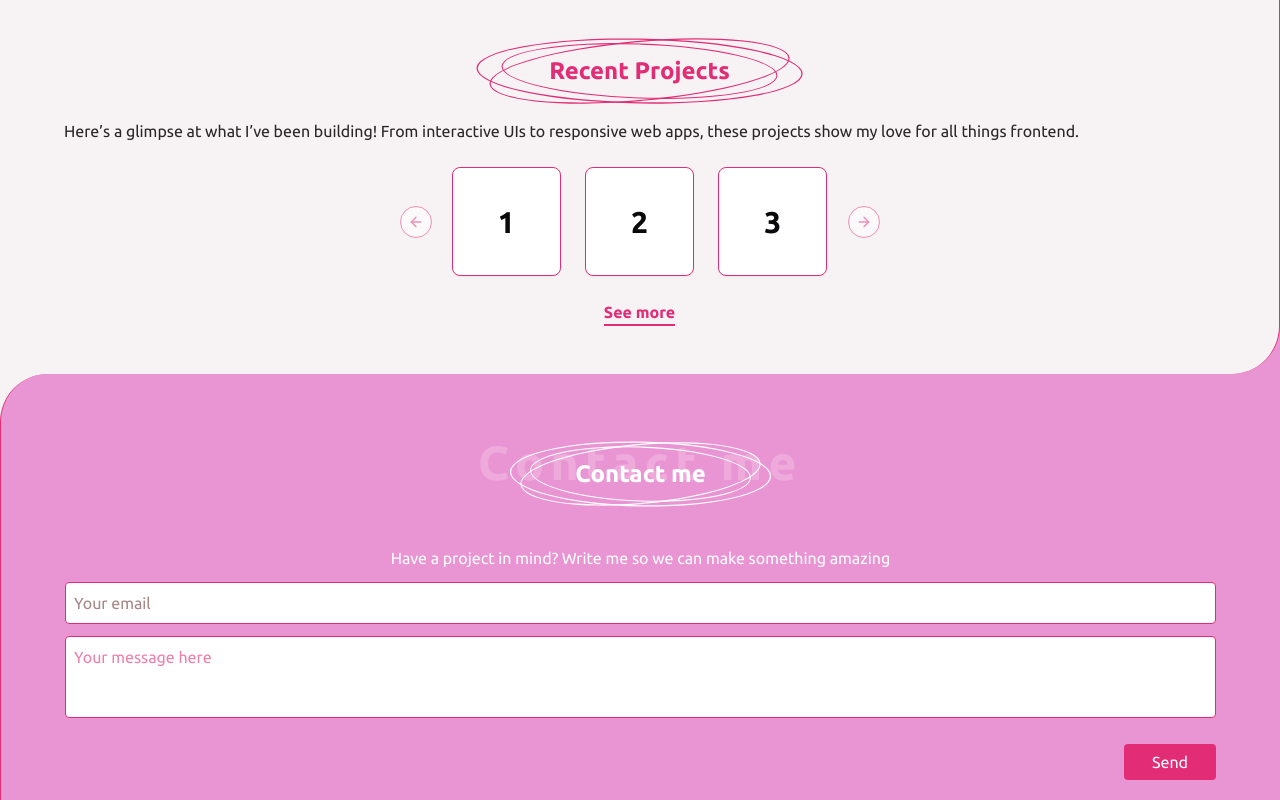
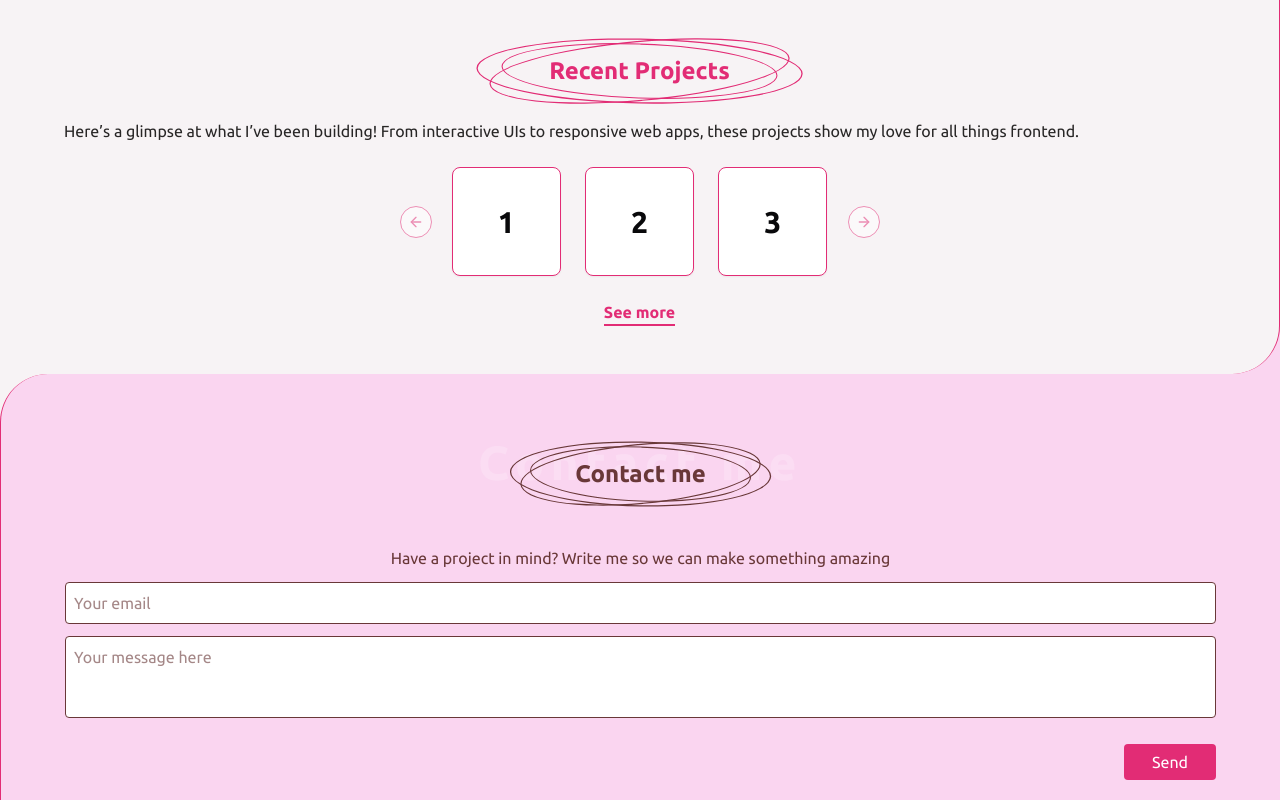
Before and after one commit to teju-doyin/portfolio, a React (Vite) app: page / in a window 1280 px wide. Shown: the part 828-1628 px from the top of the page. Built offline with nearby package versions, Linux system fonts and the light colour scheme.

Commit message:
testing brown for contact

```diff
--- a/src/App.jsx
+++ b/src/App.jsx
@@ -35,7 +35,7 @@ function App() {
       </div>
     </div>
     <div className="bg-offWhite">
-      <div className="rounded-tl-[3rem] bg-lavender   border-l-[1px]   border-l-pink">
+      <div className="rounded-tl-[3rem] bg-[#fad5f0]   border-l-[1px]   border-l-pink">
           <Contact/>
       </div>
     </div>
--- a/src/components/Contact.jsx
+++ b/src/components/Contact.jsx
@@ -10,10 +10,10 @@ const Contact = () => {
                 <span className="third-oval"></span>
             </div>
         </div>
-        <p className='text-white text-center mb-3'>Have a project in mind? Write me so we can make something amazing</p>
+        <p className='text-brown text-center mb-3'>Have a project in mind? Write me so we can make something amazing</p>
         <form action="">
-            <input type="email" placeholder='Your email' className='w-full placeholder:text-brown placeholder:opacity-60  mb-3 border border-pink text-brown outline-none rounded-sm p-2'/>
-            <textarea placeholder='Your message here' className='w-full outline-none placeholder:text-pink placeholder:opacity-60  text-pink border border-pink resize-none rounded-sm pt-2 pl-2' rows={3} cols={10}  name="" id="">
+            <input type="email" placeholder='Your email' className='w-full placeholder:text-brown placeholder:opacity-60  mb-3 border border-brown text-brown outline-none rounded-sm p-2'/>
+            <textarea placeholder='Your message here' className='w-full outline-none placeholder:text-brown placeholder:opacity-60  text-brown border border-brown resize-none rounded-sm pt-2 pl-2' rows={3} cols={10}  name="" id="">
             </textarea>
             <button className='ml-auto mt-5 block bg-pink text-white py-1.5 px-7 rounded-sm'>Send</button>
         </form>
--- a/src/index.css
+++ b/src/index.css
@@ -7,7 +7,7 @@ body{
     /* background-color: #ea95d3; */
 }
 .curved-section {
-  background: linear-gradient(to right, white 50%, #ea95d3 50%); /* Replace #e3a1d6 with your lavender color */
+  background: linear-gradient(to right, white 50%, #fad5f0 50%); /* Replace #e3a1d6 with your lavender color */
   border-radius: 0 50px 0 0; /* Adjust radius to match your design */
 }
 
@@ -24,7 +24,7 @@ body{
     display: inline-block;
     padding: 10px 20px;
     font-size: 24px;
-    color: white;
+    color: #693838;
     text-align: center;
     position: relative;
   }
@@ -50,7 +50,7 @@ body{
     left: -15px;
     right: -15px;
     bottom: 3px;
-    border: 1px solid white;
+    border: 1px solid #693838;
     border-radius: 50%;
   }
 
```
